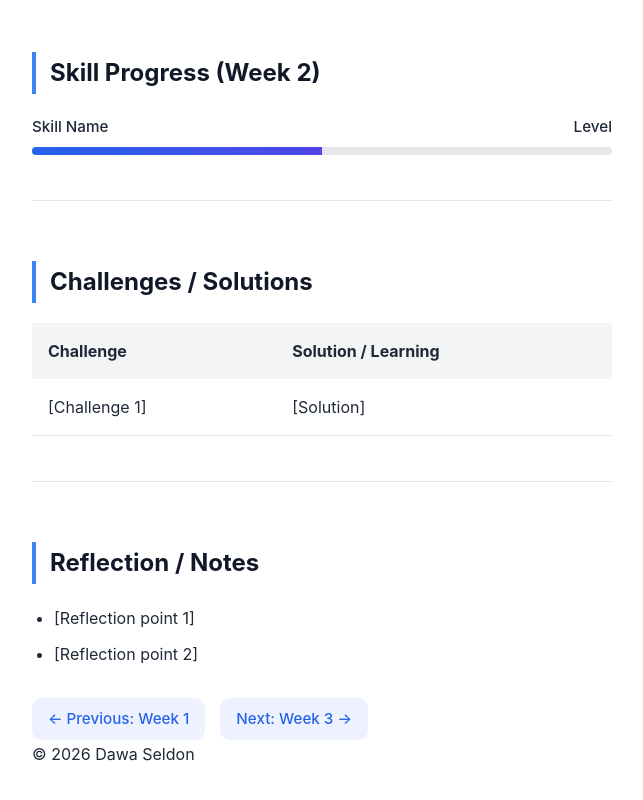
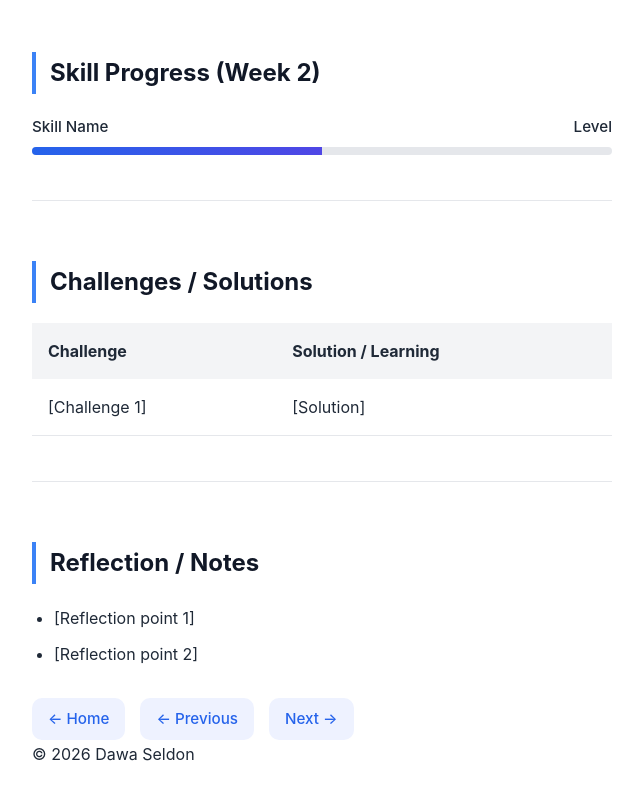
Before and after one commit to dawaseldon/IAC-, a plain HTML site: page week_2.html in a window 1280 px wide. Shown: the part 1286-2086 px from the top of the page, without its empty margins (468-1111 px from the left). Drawn offline with Linux system fonts and the light colour scheme.

Commit message:
Modified nav bar

```diff
--- a/week_2.html
+++ b/week_2.html
@@ -124,8 +124,9 @@
       </section>
 
       <div class="nav">
-        <a href="week_1.html">← Previous: Week 1</a>
-        <a href="week_3.html">Next: Week 3 →</a>
+        <a href="index.html">← Home</a>
+        <a href="week_2.html">← Previous</a>
+        <a href="week_4.html">Next →</a>
       </div>
 
       <footer>
```
